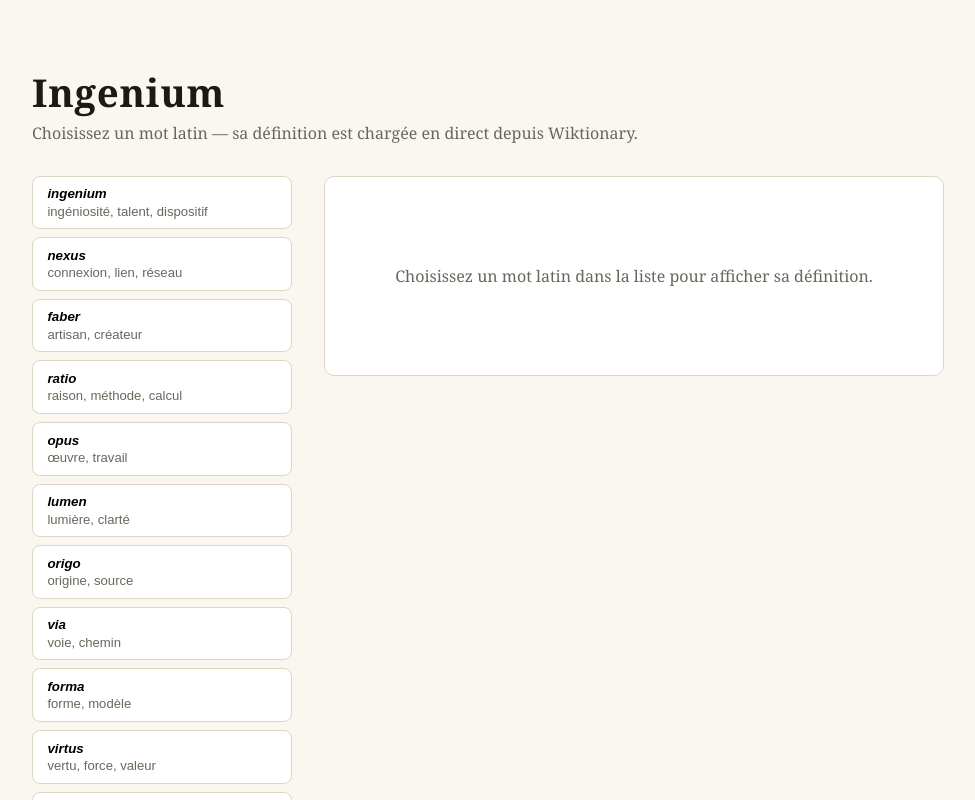
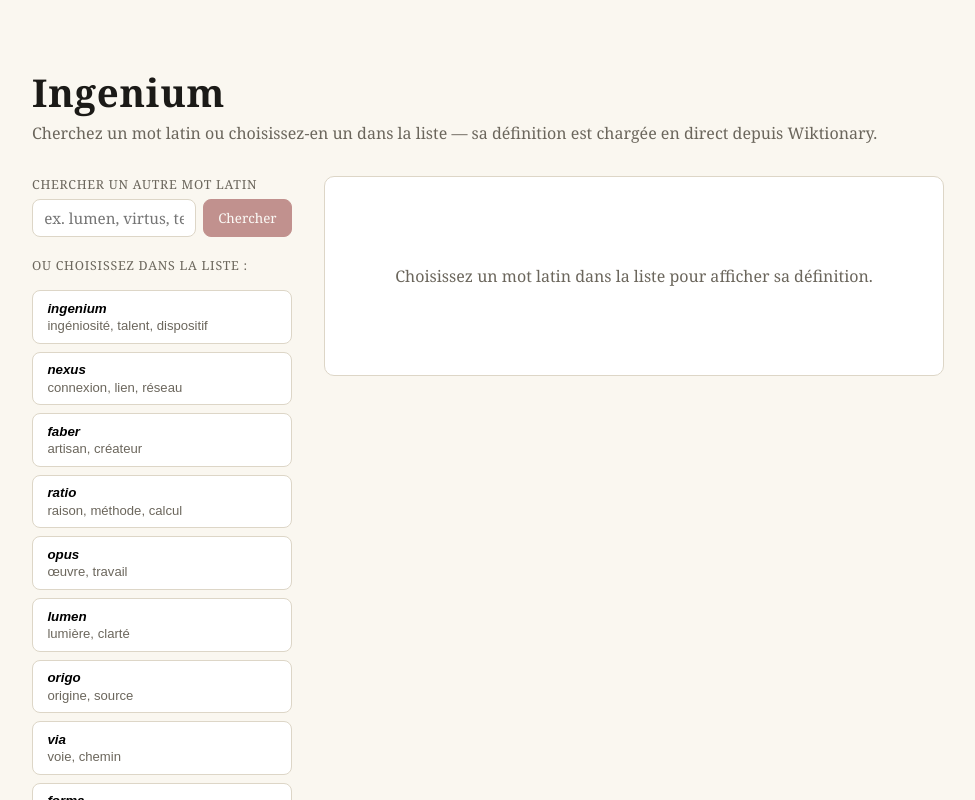
Before and after one commit to clerousset/phonetic_transfo, a React (Vite) app: page / in a window 1280 px wide. Shown: the top 800 px of the page, without its empty margins (152-1127 px from the left). Built offline with nearby package versions, Linux system fonts and the light colour scheme.

Commit message:
Ajout d'un champ de recherche libre (API Wiktionary), en plus de la liste d'exemples

```diff
--- a/package.json
+++ b/package.json
@@ -14,6 +14,6 @@
   },
   "devDependencies": {
     "@vitejs/plugin-react": "^4.3.1",
-    "vite": "^5.4.0"
+    "vite": "^8.2.0"
   }
 }
--- a/src/App.css
+++ b/src/App.css
@@ -47,6 +47,69 @@ main {
     grid-template-columns: 260px 1fr;
     align-items: start;
   }
+}
+
+.sidebar {
+  display: flex;
+  flex-direction: column;
+  gap: 1rem;
+}
+
+.search-box {
+  display: flex;
+  flex-direction: column;
+  gap: 0.4rem;
+}
+
+.search-label {
+  font-size: 0.78rem;
+  text-transform: uppercase;
+  letter-spacing: 0.06em;
+  color: var(--muted);
+}
+
+.search-row {
+  display: flex;
+  gap: 0.4rem;
+}
+
+.search-row input {
+  flex: 1;
+  min-width: 0;
+  padding: 0.5rem 0.7rem;
+  border: 1px solid var(--border);
+  border-radius: 8px;
+  font-size: 0.95rem;
+  font-family: inherit;
+}
+
+.search-row input:focus {
+  outline: none;
+  border-color: var(--accent);
+}
+
+.search-row button {
+  padding: 0.5rem 0.9rem;
+  border: 1px solid var(--accent);
+  border-radius: 8px;
+  background: var(--accent);
+  color: white;
+  cursor: pointer;
+  font-family: inherit;
+  white-space: nowrap;
+}
+
+.search-row button:disabled {
+  opacity: 0.5;
+  cursor: not-allowed;
+}
+
+.list-label {
+  margin: 0.25rem 0 0;
+  font-size: 0.78rem;
+  text-transform: uppercase;
+  letter-spacing: 0.06em;
+  color: var(--muted);
 }
 
 .word-list {
--- a/src/App.jsx
+++ b/src/App.jsx
@@ -2,6 +2,7 @@ import { useState } from 'react'
 import { LATIN_WORDS } from './data/latinWords.js'
 import { fetchLatinDefinition } from './api/wiktionary.js'
 import DefinitionPanel from './components/DefinitionPanel.jsx'
+import SearchBox from './components/SearchBox.jsx'
 
 export default function App() {
   const [selected, setSelected] = useState(null) // term string
@@ -29,10 +30,16 @@ export default function App() {
     <div className="app">
       <header>
         <h1>Ingenium</h1>
-        <p className="subtitle">Choisissez un mot latin — sa définition est chargée en direct depuis Wiktionary.</p>
+        <p className="subtitle">
+          Cherchez un mot latin ou choisissez-en un dans la liste — sa définition est chargée en direct depuis Wiktionary.
+        </p>
       </header>
 
       <main>
+        <div className="sidebar">
+          <SearchBox onSearch={handleSelect} disabled={status === 'loading'} />
+
+          <p className="list-label">Ou choisissez dans la liste :</p>
           <ul className="word-list">
             {LATIN_WORDS.map(({ term, hint }) => (
               <li key={term}>
@@ -46,6 +53,7 @@ export default function App() {
               </li>
             ))}
           </ul>
+        </div>
 
         <DefinitionPanel term={selected} status={status} error={error} entries={entries} />
       </main>
--- /dev/null
+++ b/src/components/SearchBox.jsx
@@ -0,0 +1,33 @@
+import { useState } from 'react'
+
+export default function SearchBox({ onSearch, disabled }) {
+  const [value, setValue] = useState('')
+
+  function handleSubmit(e) {
+    e.preventDefault()
+    const term = value.trim()
+    if (term) onSearch(term)
+  }
+
+  return (
+    <form className="search-box" onSubmit={handleSubmit}>
+      <label htmlFor="latin-search" className="search-label">
+        Chercher un autre mot latin
+      </label>
+      <div className="search-row">
+        <input
+          id="latin-search"
+          type="text"
+          value={value}
+          onChange={(e) => setValue(e.target.value)}
+          placeholder="ex. lumen, virtus, tempus…"
+          autoComplete="off"
+          disabled={disabled}
+        />
+        <button type="submit" disabled={disabled || !value.trim()}>
+          Chercher
+        </button>
+      </div>
+    </form>
+  )
+}
```
Also changed, not shown: 2 other files (tests, documents, lock files or other folders). Lines whose indentation alone changed are shown as unchanged.
